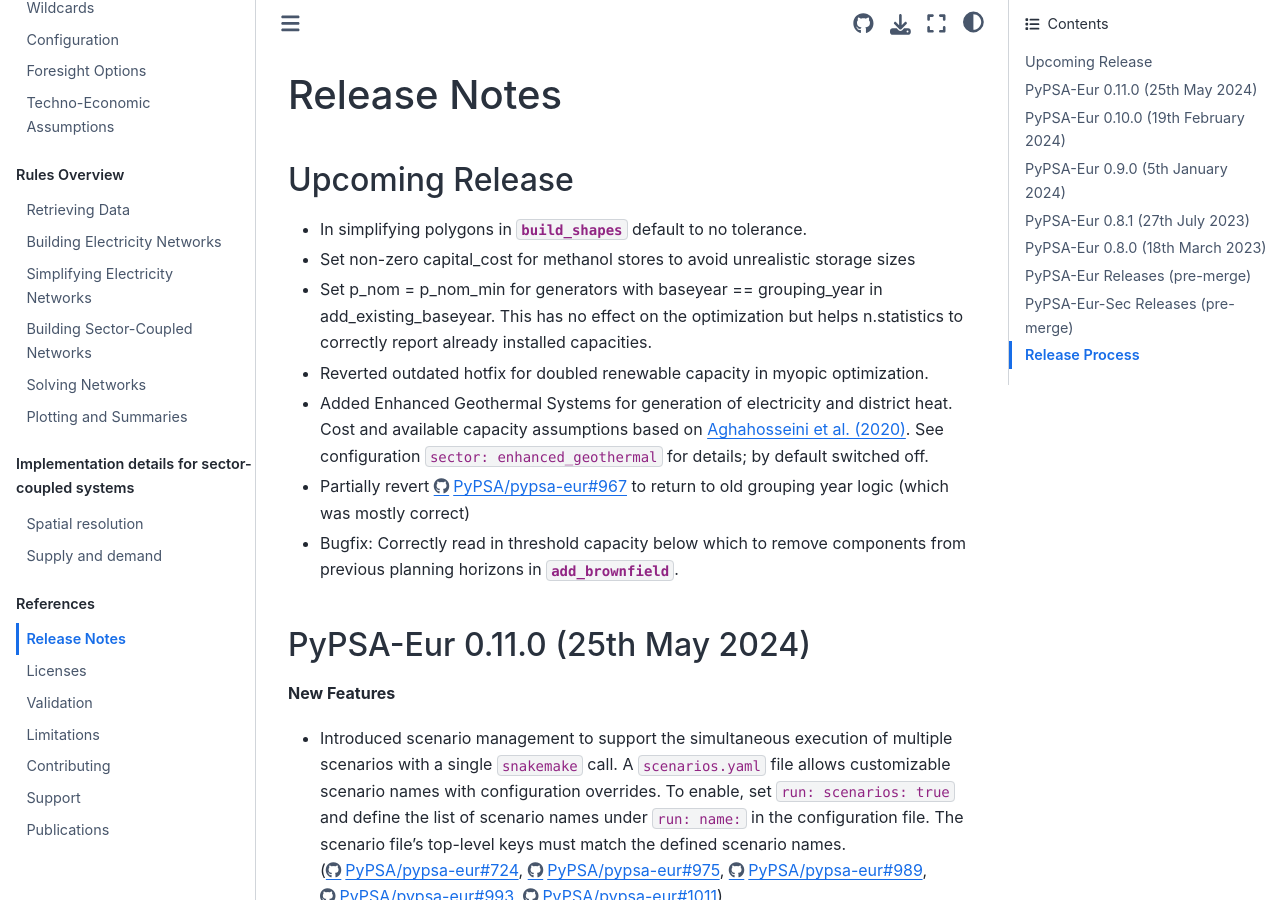
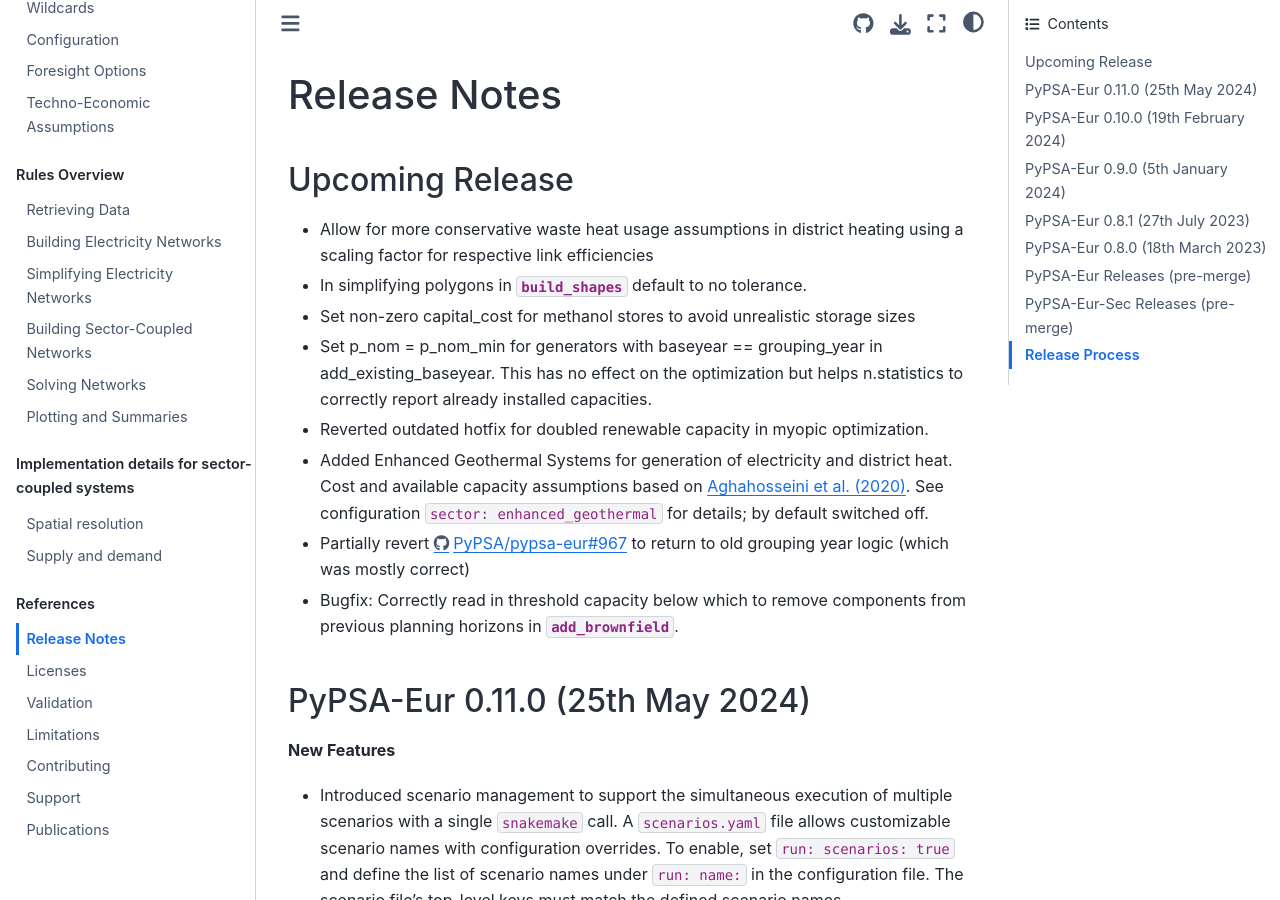
Before and after one commit to open-energy-transition/clean-firm-techs-eu, a Sphinx documentation site: the page built from doc/release_notes.rst, in a window 1280 px wide and 900 px high. Built offline with Sphinx 7.4.7 and the Sphinx Book theme 1.1.4, drawn with Linux system fonts in a browser that asks for light colours.

Commit message:
add release note

```diff
--- a/doc/release_notes.rst
+++ b/doc/release_notes.rst
@@ -9,6 +9,8 @@ Release Notes
 
 Upcoming Release
 ================
+
+* Allow for more conservative waste heat usage assumptions in district heating using a scaling factor for respective link efficiencies
 
 * In simplifying polygons in :mod:`build_shapes` default to no tolerance.
 
```
